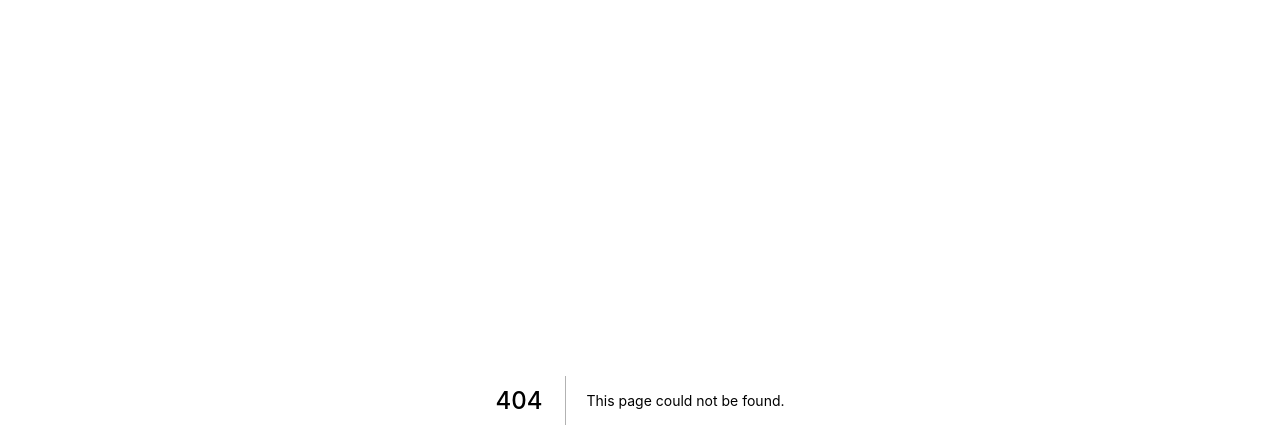
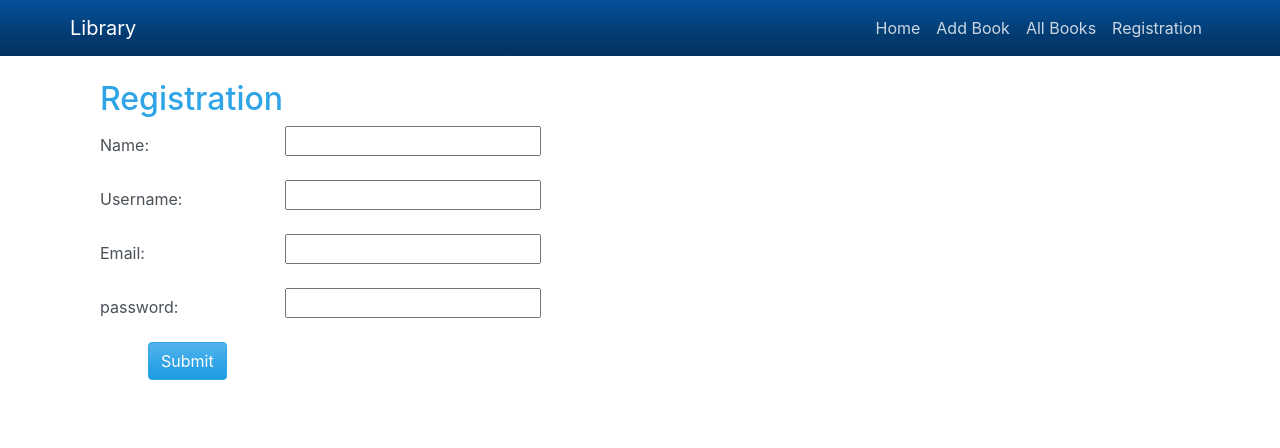
Before and after one commit to shamarazak/Library-Management-System-next.js, a Next.js app: page /registration in a window 1280 px wide. Before the commit this address had no page. Shown: the top 448 px of the page. Built offline with nearby package versions, Linux system fonts and the light colour scheme.

Commit message:
Added registration page

```diff
--- a/components/Navbar.js
+++ b/components/Navbar.js
@@ -1,29 +1,38 @@
-import Link from 'next/link';
+import Link from "next/link";
 
-const Navbar =() =>(
+const Navbar = () => (
   <nav className="navbar navbar-expand navbar-dark bg-dark mb-4">
     <div className="container">
-           <a className="navbar-brand" href="#"> Library</a>
+      <a className="navbar-brand" href="#">
+        {" "}
+        Library
+      </a>
       <div className="collapse navbar-collapse">
         <ul className="navbar-nav ml-auto">
           <li className="nav-item">
-                       <Link href="/"><a className="nav-link">Home</a></Link>
+            <Link href="/">
+              <a className="nav-link">Home</a>
+            </Link>
           </li>
           <li className="nav-item">
-                       <Link href="/addbook"><a className="nav-link">Add Book</a></Link>
+            <Link href="/addbook">
+              <a className="nav-link">Add Book</a>
+            </Link>
           </li>
           <li className="nav-item">
-                       <Link href="/listbook"><a className="nav-link">All Books</a></Link>
+            <Link href="/listbook">
+              <a className="nav-link">All Books</a>
+            </Link>
+          </li>
+          <li className="nav-item">
+            <Link href="/register">
+              <a className="nav-link">Registration</a>
+            </Link>
           </li>
         </ul>
       </div>
     </div>
-
-
   </nav>
-
-
-
 );
 
 export default Navbar;
--- a/pages/index.js
+++ b/pages/index.js
@@ -3,6 +3,7 @@ const Index = ( props) => (
     <Layout>
     <div>
         <h2> Home</h2>
+
     </div>
 
     </Layout>
--- /dev/null
+++ b/pages/registration.js
@@ -0,0 +1,109 @@
+import Layout from "../components/Layout";
+import axios from "axios";
+import styles from "./style.module.css";
+
+class Register extends React.Component {
+  constructor(props) {
+    super(props);
+
+    this.state = {
+      name: "",
+      username: "",
+      email: "",
+      password: "",
+    };
+    this.handleChange = this.handleChange.bind(this);
+    this.handleSubmit = this.handleSubmit.bind(this);
+  }
+  handleChange = (e) => {
+    this.setState({
+      [e.target.name]: e.target.value,
+    });
+  };
+  handleSubmit(event) {
+    event.preventDefault();
+
+    const data = {
+
+      name: this.state.name,
+      username: this.state.username,
+      email: this.state.email,
+      password: this.state.password,
+    };
+    axios
+      .post("http://localhost:3001/api/register", data)
+      .then((res) => {
+        console.log(res);
+      })
+      .catch((e) => {
+        console.log(e);
+      });
+  }
+  render() {
+    return (
+      <Layout>
+        <div className="container">
+          <h2>Registration</h2>
+          <form onSubmit={this.handleSubmit}>
+            <div className="form-group row">
+              <label className="col-sm-2 col-form-label">Name:</label>
+              <div className="col-sm-10">
+                <input
+                  type="text"
+                  name="name"
+                  id="name"
+                  onChange={this.handleChange}
+                />
+              </div>
+            </div>
+            <div className="form-group row">
+              <label className="col-sm-2 col-form-label">Username:</label>
+              <div className="col-sm-10">
+                <input
+                  type="text"
+                  name="username"
+                  id="username"
+                  onChange={this.handleChange}
+                />
+              </div>
+            </div>
+            <div className="form-group row">
+              <label className="col-sm-2 col-form-label">Email:</label>
+              <div className="col-sm-10">
+                <input
+                  type="text"
+                  name="email"
+                  id="email"
+                  onChange={this.handleChange}
+                />
+              </div>
+            </div>
+            <div className="form-group row">
+              <label className="col-sm-2 col-form-label">password:</label>
+              <div className="col-sm-10">
+                <input
+                  type="text"
+                  name="password"
+                  id="password"
+                  onChange={this.handleChange}
+                />
+              </div>
+            </div>
+
+            <div className="form-group row">
+              <div className="col-sm-10">
+                <button type="submit" className="btn btn-primary mx-5">
+                  Submit
+                </button>
+
+              </div>
+            </div>
+          </form>
+        </div>
+      </Layout>
+    );
+  }
+
+}
+
+export default Register;
--- a/pages/style.module.css
+++ b/pages/style.module.css
@@ -1,4 +1,3 @@
-.book-list{
-
-    color:green;
+.title{
+    text-align: center;
 }
```
Also changed, not shown: components/Layout.js (+11 -12 lines), pages/addbook.js (+69 -55 lines), pages/listbook.js (+26 -20 lines), components/style.module.css (added), 1 other file (tests, documents, lock files or other folders). Lines whose indentation alone changed are shown as unchanged.
